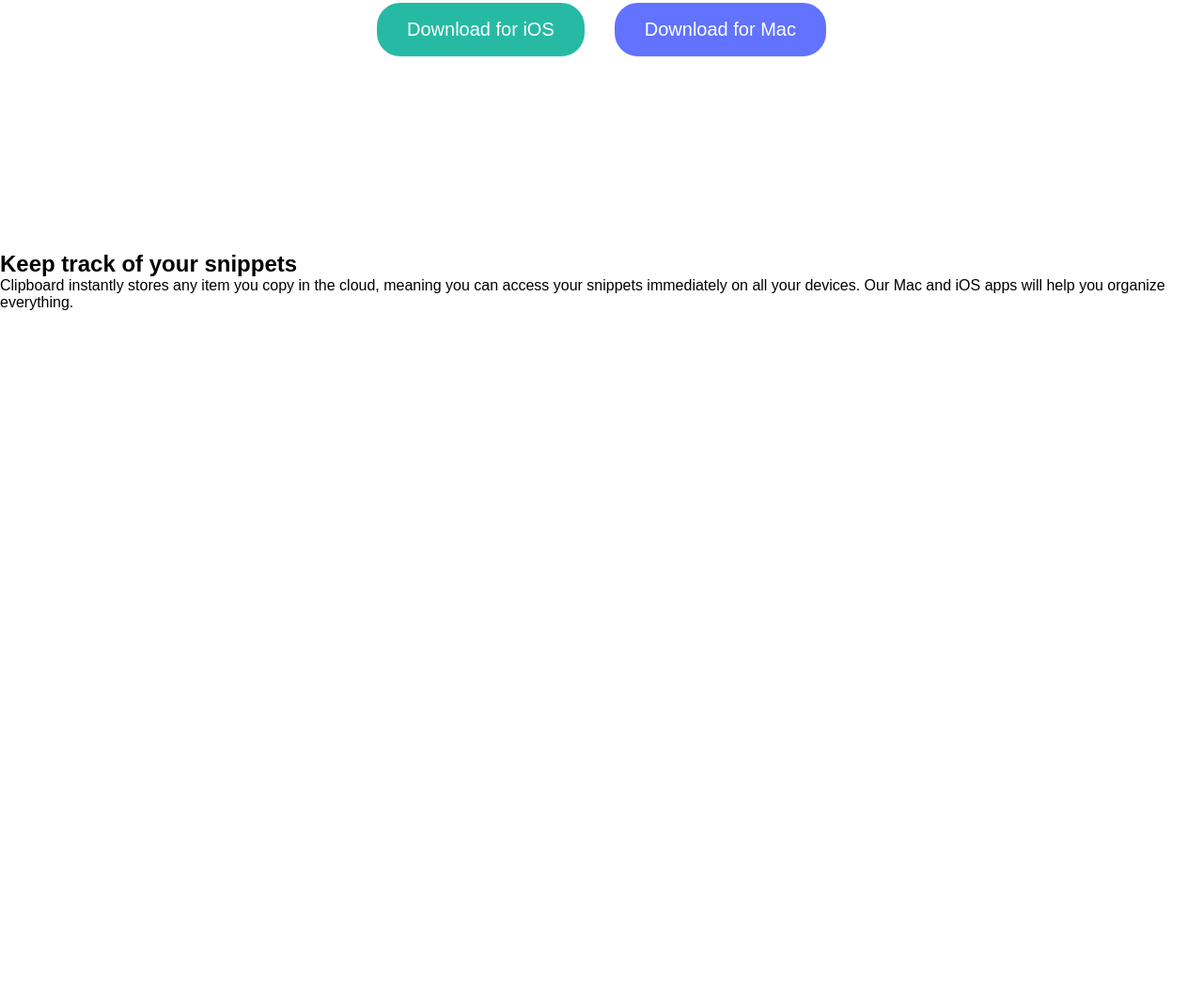
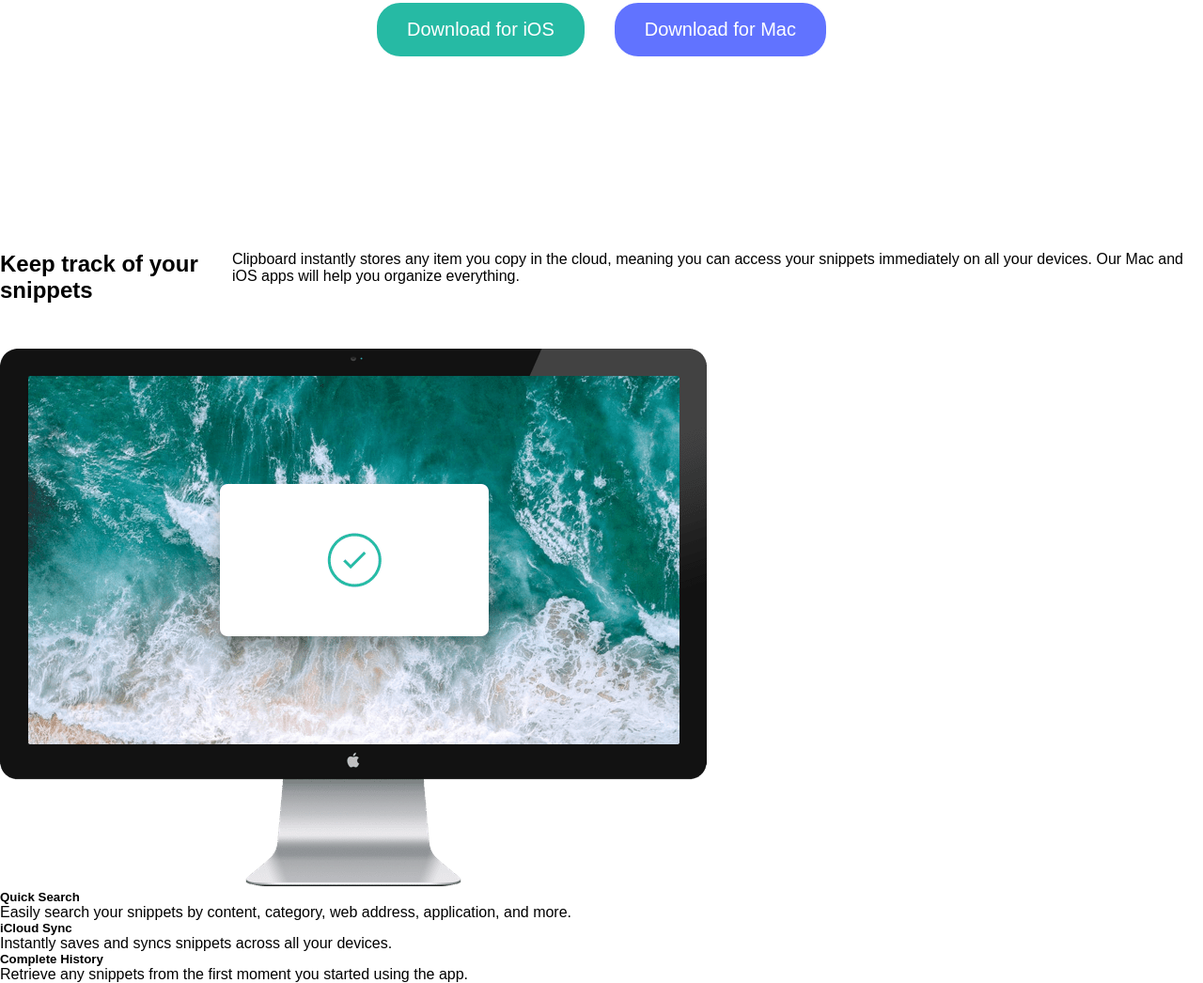
Before and after one commit to DmysteriousCoder/Clipboard-landing-page, a plain HTML site: page index.html in a window 1280 px wide. Shown: the part 533-1579 px from the top of the page at 94% size. Before the commit the page ends 864 px from the top, so only its background shows below. Drawn offline with Linux system fonts and the light colour scheme; a web font is replaced by a local one.

Commit message:
Updated index.html and style.css: added new HTML structure and CSS styles to the hero section

```diff
--- a/index.html
+++ b/index.html
@@ -77,6 +77,8 @@
 
         <div class="hero">
 
+            <div class="head">
+
                 <h2>
                     Keep track of your snippets
                 </h2>
@@ -90,6 +92,41 @@
 
             </div>
 
+            <div class="body">
+
+                <div class="image">
+                    <img src="./images/image-computer.png" alt="">
+                </div>
+
+                <div class="texts">
+
+                    <div class="text">
+                        <h5>Quick Search</h5>
+
+                        <p>
+                            Easily search your snippets by content, category,
+                            web address, application, and more.
+                        </p>
+                    </div>
+
+                    <div class="text">
+                        <h5>iCloud Sync</h5>
+
+                        <p>Instantly saves and syncs snippets across all your devices.</p>
+                    </div>
+
+                    <div class="text">
+                        <h5>Complete History</h5>
+
+                        <p>Retrieve any snippets from the first moment you started using the app.</p>
+                    </div>
+
+                </div>
+
+            </div>
+
+        </div>
+
     </div>
 
 
--- a/style.css
+++ b/style.css
@@ -87,3 +87,14 @@ button.second {
     border-radius: 25px;
     font-weight: 500;
 }
+
+.hero {
+    display: flex;
+    justify-content: center;
+    flex-direction: column;
+    gap: 3em;
+}
+
+.hero .head {
+    display: flex;
+}
```
Lines whose indentation alone changed are shown as unchanged.
